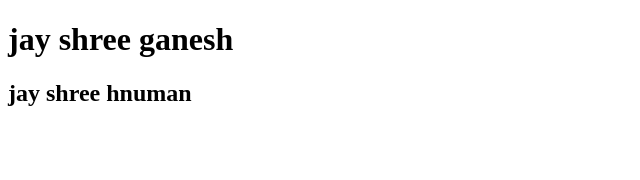
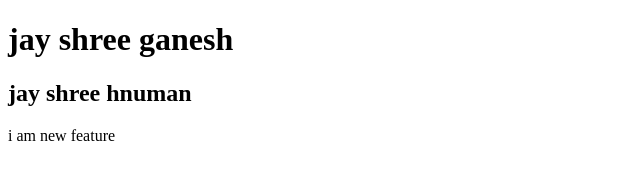
Before and after one commit to Shroff18/premprct, a plain HTML site: page index.html in a window 1280 px wide. Shown: the whole page, without its empty margins (0-640 px from the left). Drawn offline with Linux system fonts and the light colour scheme.

Commit message:
new feature add in f1 branc

```diff
--- a/index.html
+++ b/index.html
@@ -8,5 +8,6 @@
 <body>
     <h1>jay shree ganesh</h1>
     <h2>jay shree hnuman</h2>
+    <p>i am new feature</p>
 </body>
 </html>
```
